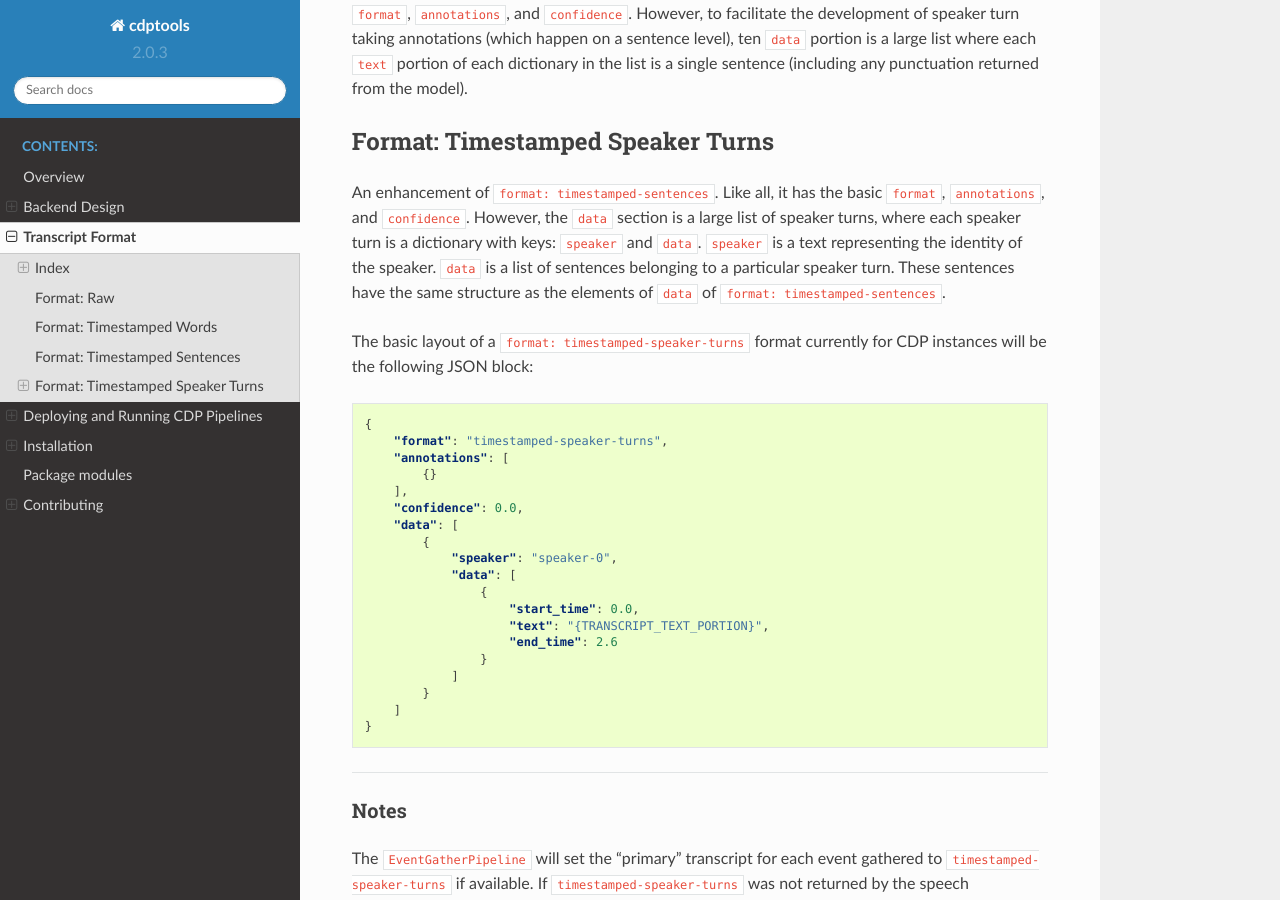
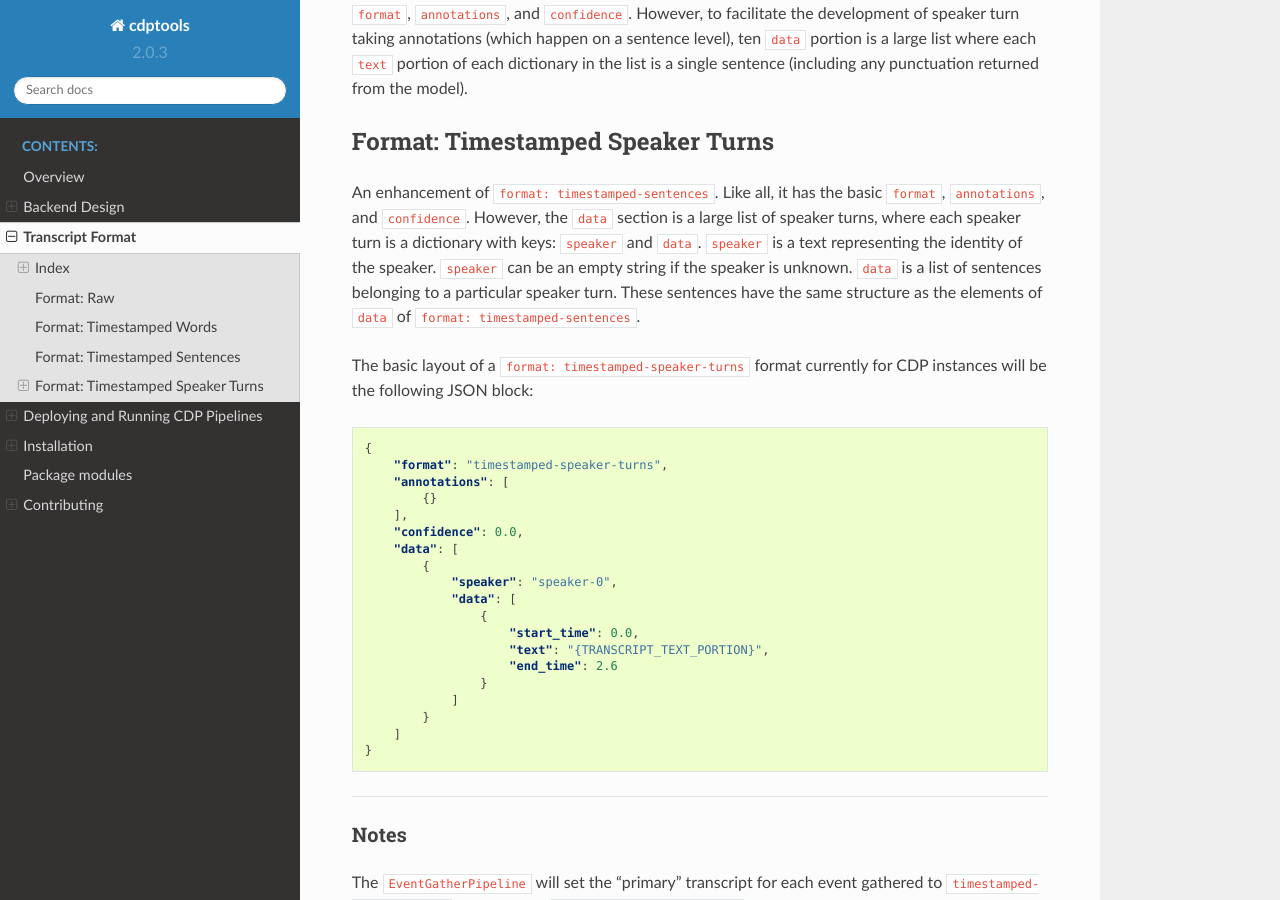
Before and after one commit to CouncilDataProject/cdptools_v2, a Sphinx documentation site: the page built from docs/transcript_formats.md, in a window 1280 px wide and 900 px high, scrolled down 1518 px. Built offline with Sphinx 7.4.7 and the Read the Docs theme 2.0.0, drawn with Linux system fonts in a browser that asks for light colours; pages that are not in the unit, such as notebooks, are missing from menus.

Commit message:
speaker in transcript formats can be an empty string

```diff
--- a/docs/transcript_formats.md
+++ b/docs/transcript_formats.md
@@ -55,8 +55,9 @@ is a single sentence (including any punctuation returned from the model).
 ### Format: Timestamped Speaker Turns
 An enhancement of `format: timestamped-sentences`. Like all, it has the basic `format`, `annotations`, and `confidence`.
 However, the `data` section is a large list of speaker turns, where each speaker turn is a dictionary with keys: `speaker`
-and `data`. `speaker` is a text representing the identity of the speaker. `data` is a list of sentences belonging to
-a particular speaker turn. These sentences have the same structure as the elements of `data` of `format: timestamped-sentences`.
+and `data`. `speaker` is a text representing the identity of the speaker. `speaker` can be an empty string if the speaker
+is unknown. `data` is a list of sentences belonging to a particular speaker turn. These sentences have the same structure
+as the elements of `data` of `format: timestamped-sentences`.
 
 The basic layout of a `format: timestamped-speaker-turns` format currently for CDP instances will be the following JSON block:
 
```
